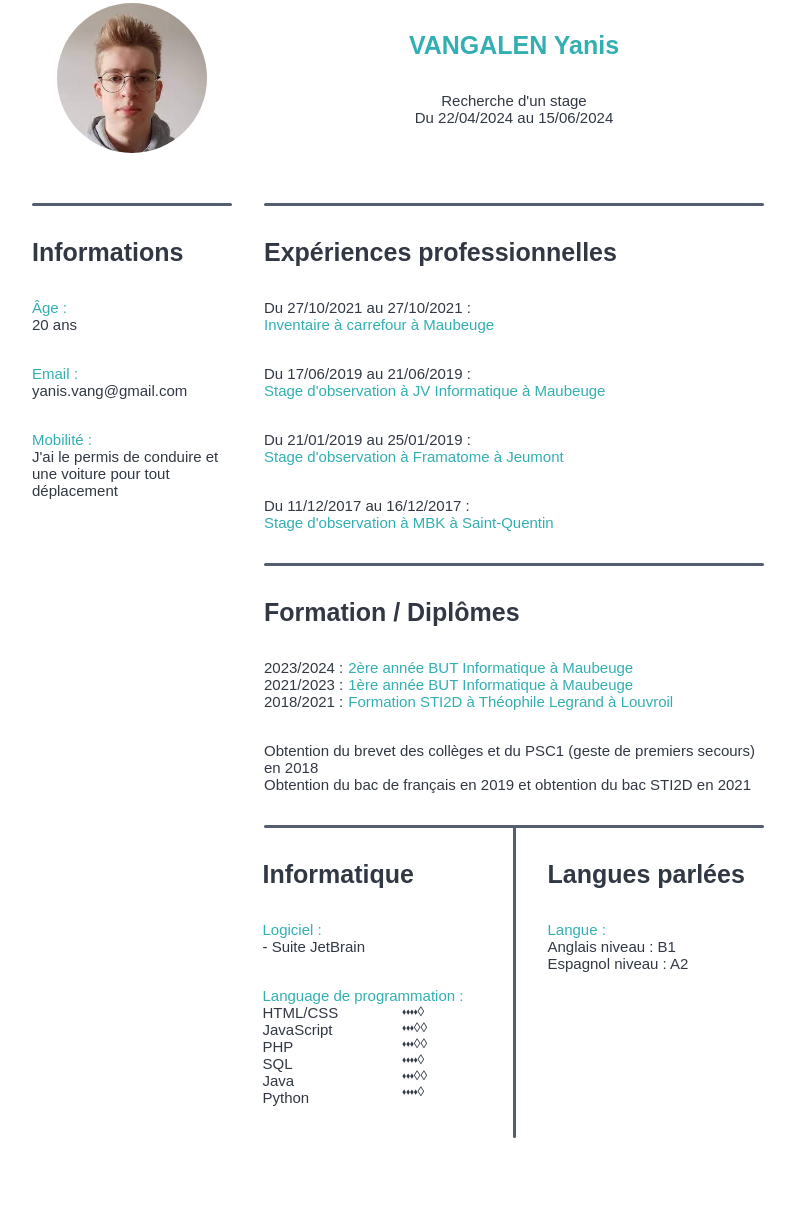
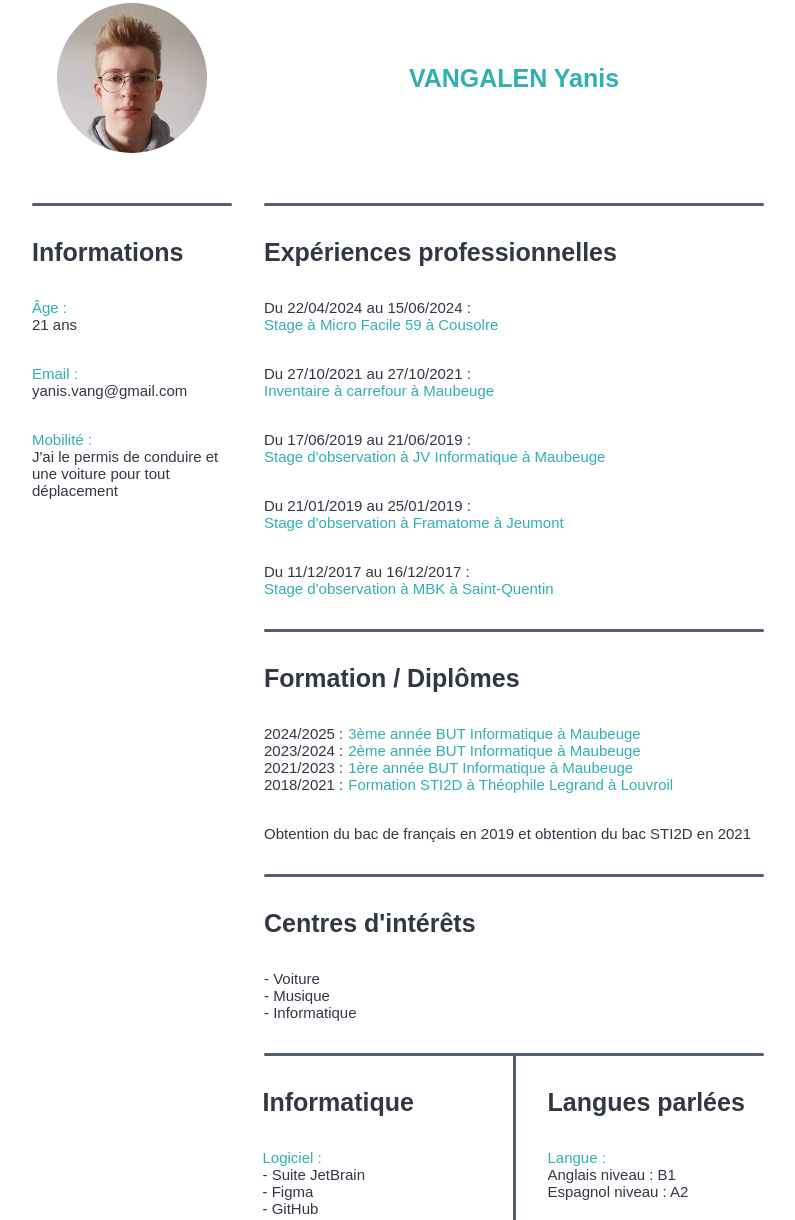
Before and after one commit to YanisVanga/Portfolio, a plain HTML site: page CV.html in a window 1280 px wide. Shown: the part 47-1267 px from the top of the page, without its empty margins (258-1053 px from the left). Drawn offline with Linux system fonts and the light colour scheme; a web font is replaced by a local one.

Commit message:
Mise a jour du cv web et supression du cv pdf

```diff
--- a/CV.css
+++ b/CV.css
@@ -127,7 +127,7 @@
     border-radius: 50px;
 }
 
-.information, .experience, .formation{
+.information, .experience, .formation, .centre_interet{
     width: 100%;
     display: flex;
     flex-direction: column;
--- a/CV.html
+++ b/CV.html
@@ -19,7 +19,7 @@
                 <h1 class="textBlack textTitle fontTitle">Informations</h1>
                 <div>
                     <p class="textBlue textCat">Âge :</p>
-                    <p class="textBlack text">20 ans</p>
+                    <p class="textBlack text">21 ans</p>
                 </div>
                 <div>
                     <p class="textBlue textCat">Email :</p>
@@ -35,12 +35,15 @@
             <div class="infoH">
                 <div id="name">
                     <h1 class="textBlue textTitle">VANGALEN Yanis</h1>
-                    <p id="info" class="text textBlack">Recherche d'un stage <br> Du 22/04/2024 au 15/06/2024</p>
                 </div>
             </div>
             <div class="separator"></div>
             <div class="experience">
                 <h1 class="textBlack textTitle fontTitle">Expériences professionnelles</h1>
+                <div>
+                    <p class="textBlack textCat">Du 22/04/2024 au 15/06/2024 :</p>
+                    <p class="textBlue textCat">Stage à Micro Facile 59 à Cousolre</p>
+                </div>
                 <div>
                     <p class="textBlack textCat">Du 27/10/2021 au 27/10/2021 :</p>
                     <p class="textBlue textCat">Inventaire à carrefour à Maubeuge</p>
@@ -63,8 +66,12 @@
                 <h1 class="textBlack textTitle fontTitle">Formation / Diplômes</h1>
                 <div>
                     <div class="flex">
+                        <p class="textBlack textCat nowrap">2024/2025 : </p>
+                        <p class="textBlue textCat"> 3ème année BUT Informatique à Maubeuge</p>
+                    </div>
+                    <div class="flex">
                         <p class="textBlack textCat nowrap">2023/2024 : </p>
-                        <p class="textBlue textCat"> 2ère année BUT Informatique à Maubeuge</p>
+                        <p class="textBlue textCat"> 2ème année BUT Informatique à Maubeuge</p>
                     </div>
                     <div class="flex">
                         <p class="textBlack textCat nowrap">2021/2023 : </p>
@@ -76,8 +83,16 @@
                     </div>
                 </div>
                 <div>
-                    <p class="textBlack textCat">Obtention du brevet des collèges et du PSC1 (geste de premiers secours) en 2018</p>
                     <p class="textBlack textCat">Obtention du bac de français en 2019 et obtention du bac STI2D en 2021</p>
+                </div>
+            </div>
+            <div class="separator"></div>
+            <div class="centre_interet">
+                <h1 class="textBlack textTitle fontTitle">Centres d'intérêts</h1>
+                <div>
+                    <p class="textBlack text"> - Voiture</p>
+                    <p class="textBlack text"> - Musique</p>
+                    <p class="textBlack text"> - Informatique</p>
                 </div>
             </div>
             <div class="separator"></div>
@@ -87,6 +102,8 @@
                     <div>
                         <p class="textBlue textCat">Logiciel :</p>
                         <p class="textBlack text"> - Suite JetBrain</p>
+                        <p class="textBlack text"> - Figma</p>
+                        <p class="textBlack text"> - GitHub</p>
                     </div>
                     <div>
                         <p class="textBlue textCat">Language de programmation :</p>
```
Also changed, not shown: index.html (+2 -1 lines).
